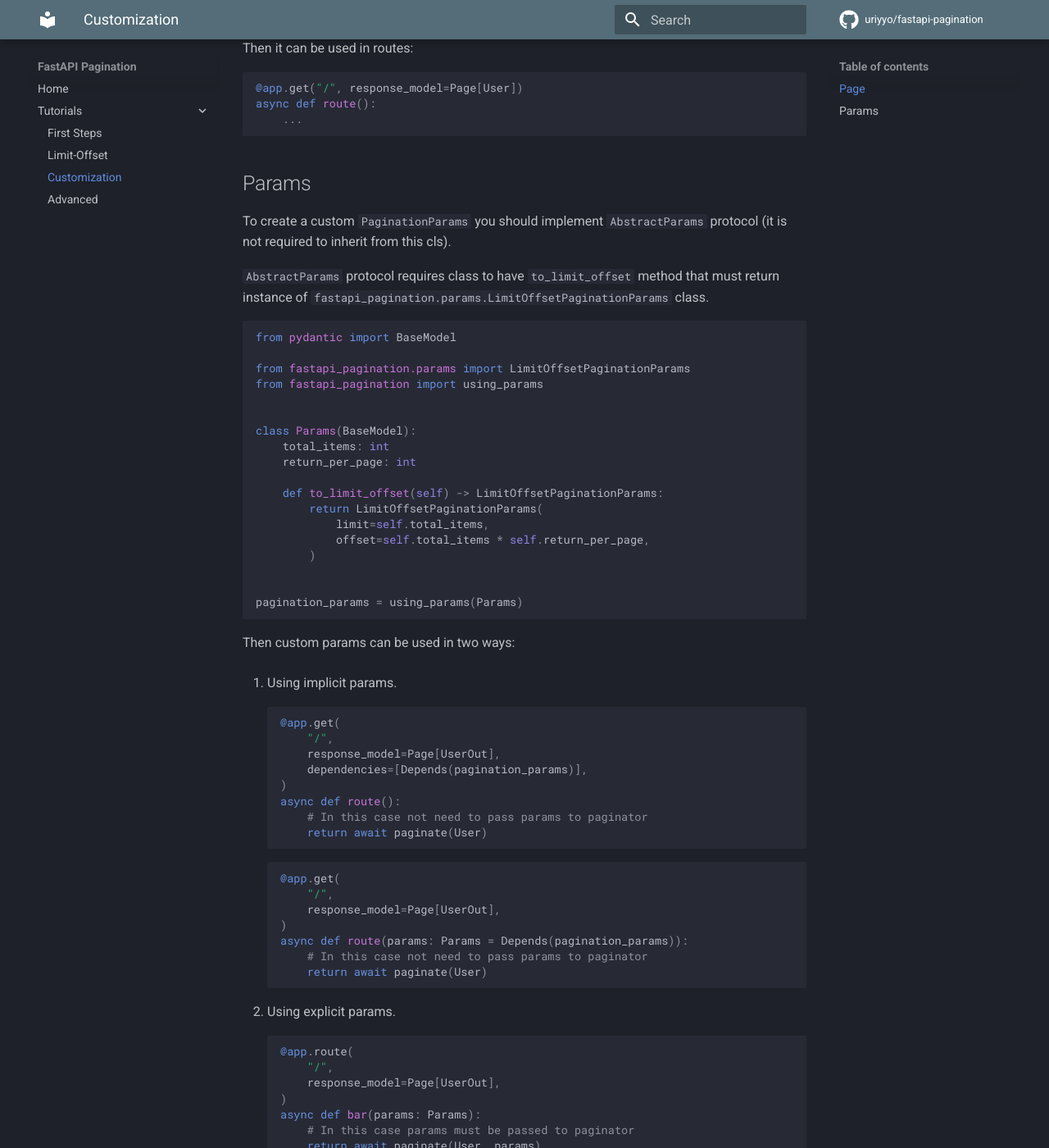
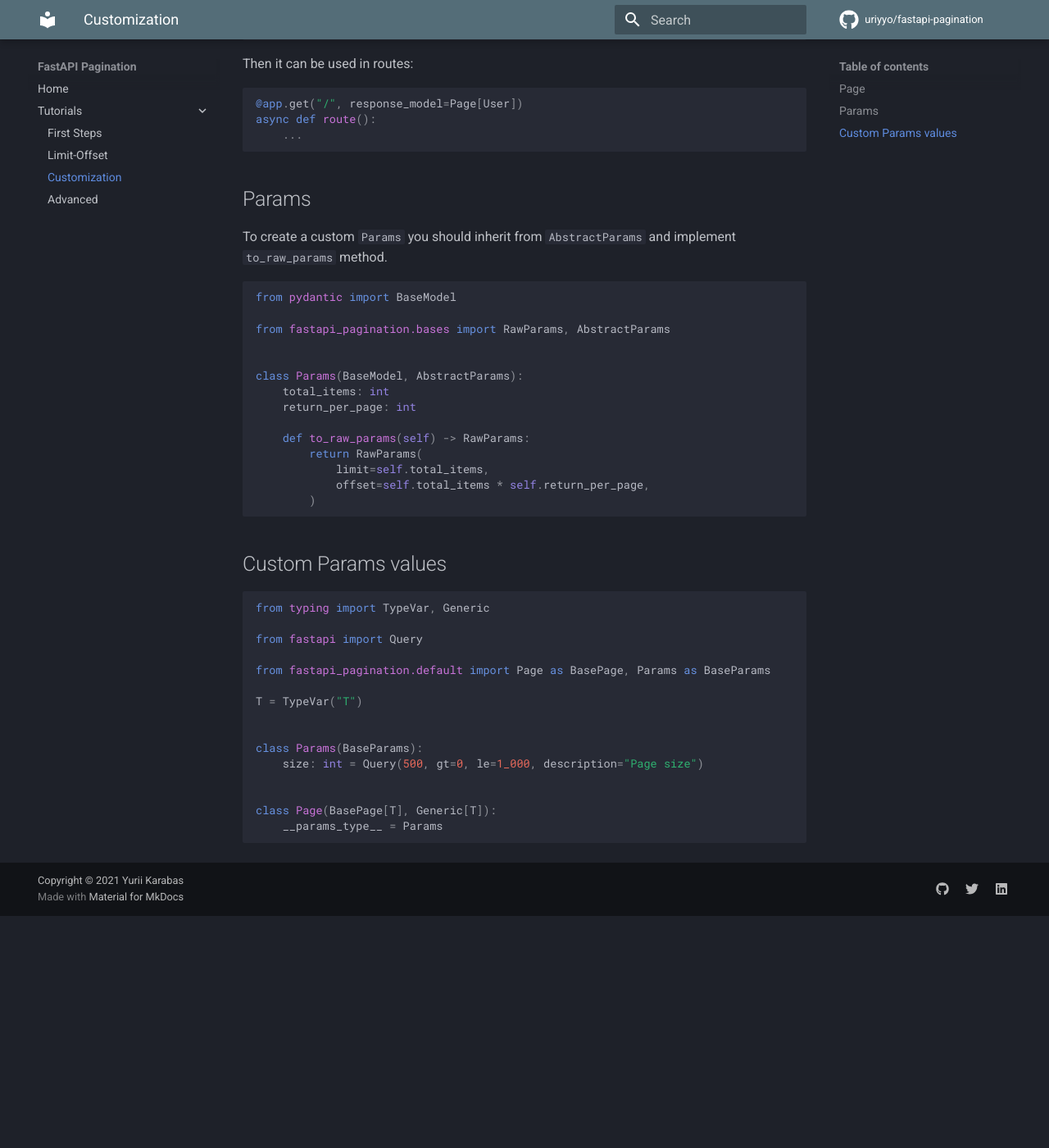
Before and after one commit to uriyyo/fastapi-pagination, an MkDocs documentation site: the page built from docs/customization.md, in a window 1280 px wide and 1400 px high, scrolled down 754 px. Shown: the whole window at 82% size. Built offline with MkDocs 1.6.1 and Material for MkDocs 9.7.7, drawn with Linux system fonts in a browser that asks for light colours; comment, search, counter and statistics services are not loaded; after the commit the page ends 1871 px from its top, so only the background shows below that; some of the changed text lies outside the part shown.

Commit message:
📝 Update docs (v0.6.0)

````diff
--- a/docs/customization.md
+++ b/docs/customization.md
@@ -9,15 +9,16 @@ In order to create custom `Page` you need to inherit from
 from __future__ import annotations
 from typing import TypeVar, Generic, Sequence
 
+from fastapi_pagination import Params
 from fastapi_pagination.bases import AbstractPage, AbstractParams
-from fastapi_pagination import use_as_page
 
 T = TypeVar("T")
 
 
-@use_as_page
 class Page(AbstractPage[T], Generic[T]):
     results: Sequence[T]
+
+    __params_type__ = Params  # Set params related to Page
 
     @classmethod
     def create(
@@ -39,66 +40,42 @@ async def route():
 
 ## Params
 
-To create a custom `PaginationParams` you should implement `AbstractParams`
-protocol (it is not required to inherit from this cls).
-
-`AbstractParams` protocol requires class to have `to_limit_offset` method that must return instance
-of `fastapi_pagination.params.LimitOffsetPaginationParams` class.
+To create a custom `Params` you should inherit from `AbstractParams` and implement
+`to_raw_params` method.
 
 ```python
 from pydantic import BaseModel
 
-from fastapi_pagination.params import LimitOffsetPaginationParams
-from fastapi_pagination import using_params
+from fastapi_pagination.bases import RawParams, AbstractParams
 
 
-class Params(BaseModel):
+class Params(BaseModel, AbstractParams):
     total_items: int
     return_per_page: int
 
-    def to_limit_offset(self) -> LimitOffsetPaginationParams:
-        return LimitOffsetPaginationParams(
+    def to_raw_params(self) -> RawParams:
+        return RawParams(
             limit=self.total_items,
             offset=self.total_items * self.return_per_page,
         )
+```
+
+## Custom Params values
+
+```python
+from typing import TypeVar, Generic
+
+from fastapi import Query
+
+from fastapi_pagination.default import Page as BasePage, Params as BaseParams
+
+T = TypeVar("T")
 
 
-pagination_params = using_params(Params)
+class Params(BaseParams):
+    size: int = Query(500, gt=0, le=1_000, description="Page size")
+
+
+class Page(BasePage[T], Generic[T]):
+    __params_type__ = Params
 ```
-
-Then custom params can be used in two ways:
-
-1. Using implicit params.
-
-    ```python
-    @app.get(
-        "/",
-        response_model=Page[UserOut],
-        dependencies=[Depends(pagination_params)],
-    )
-    async def route():
-        # In this case not need to pass params to paginator
-        return await paginate(User)
-    ```
-
-    ```python
-    @app.get(
-        "/",
-        response_model=Page[UserOut],
-    )
-    async def route(params: Params = Depends(pagination_params)):
-        # In this case not need to pass params to paginator
-        return await paginate(User)
-    ```
-
-2. Using explicit params.
-
-    ```python
-    @app.route(
-        "/",
-        response_model=Page[UserOut],
-    )
-    async def bar(params: Params):
-        # In this case params must be passed to paginator
-        return await paginate(User, params)
-    ```
````
Also changed, not shown: docs/advanced.md (+9 -9 lines), docs/first-steps.md (+29 -9 lines), docs/index.md (+6 -8 lines), docs/limit-offset.md (+25 -21 lines).
